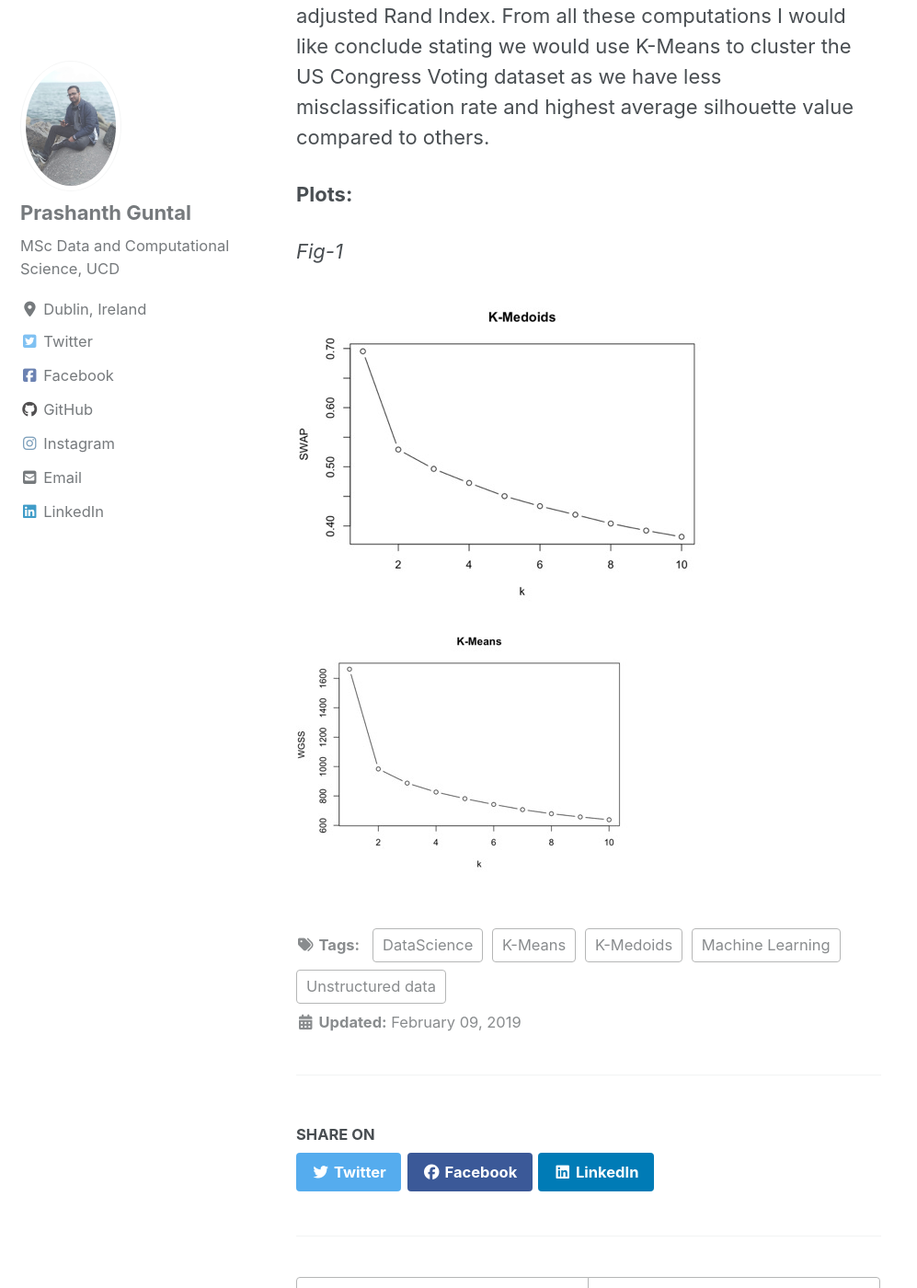
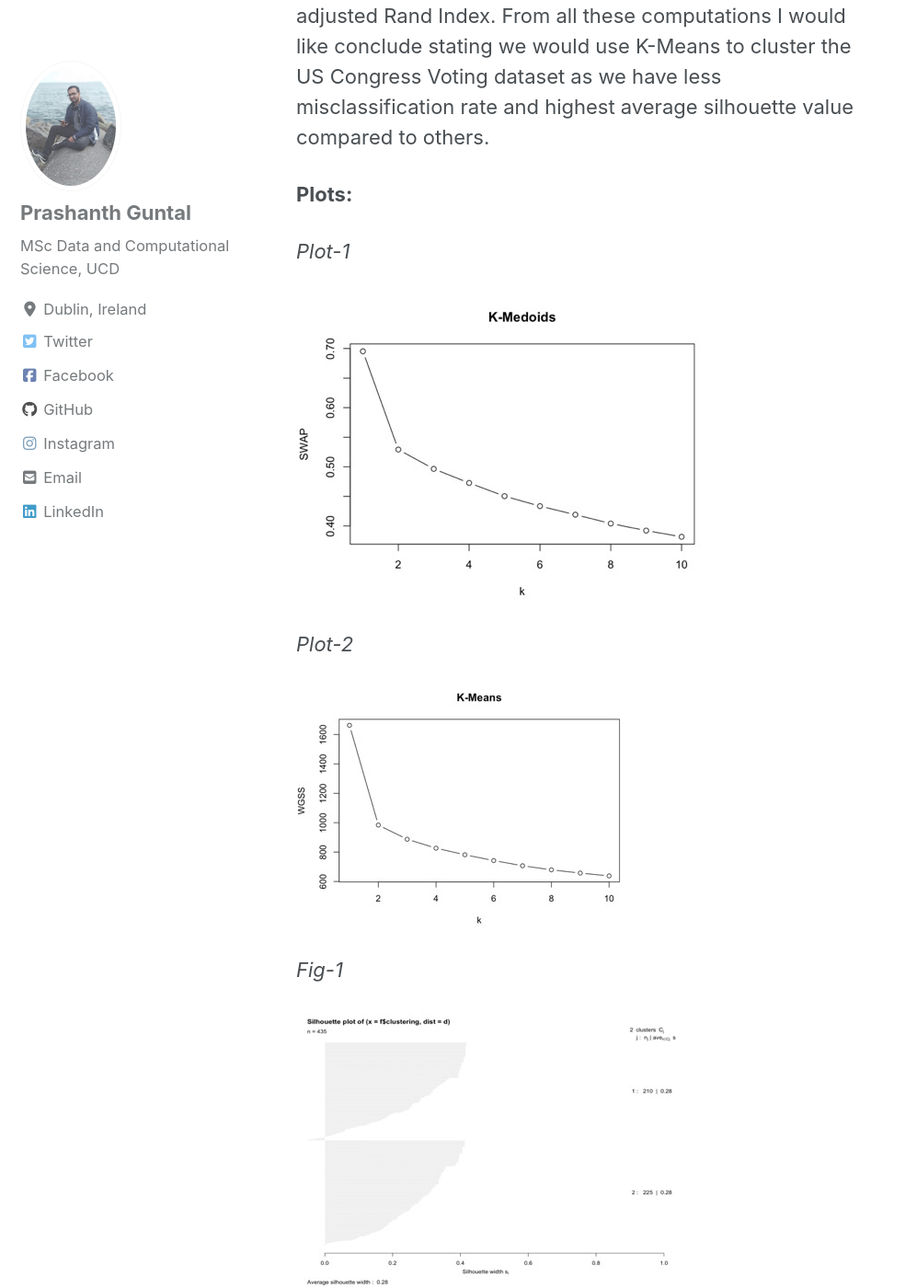
Before and after one commit to MacPrash/prashanthguntal.github.io, a Jekyll site: the page built from _posts/2019-02-09-StudyonKMeansandKMedoids.md, in a window 1280 px wide and 1400 px high, scrolled down 8728 px. Shown: the whole window at 92% size, without its empty margins (0-997 px from the left). Built offline with Jekyll 4.4.1, drawn with Linux system fonts in a browser that asks for light colours; cached includes are drawn as plain includes; nearby versions of some CDN libraries.

Commit message:
Adding all the images

```diff
--- a/_posts/2019-02-09-StudyonKMeansandKMedoids.md
+++ b/_posts/2019-02-09-StudyonKMeansandKMedoids.md
@@ -85,9 +85,18 @@
 
 **Plots:**
 
-*Fig-1*
+*Plot-1*
 
 <img src="{{ site.url }}{{ site.baseurl }}/images/Kmeans/Picture5.jpg" alt="Picture1">
 
+*Plot-2*
 
 <img src="{{ site.url }}{{ site.baseurl }}/images/Kmeans/Picture2.jpg" alt="Picture2">
+
+*Fig-1*
+
+<img src="{{ site.url }}{{ site.baseurl }}/images/Kmeans/Picture3.jpg" alt="Picture2">
+
+*Fig-2*
+
+<img src="{{ site.url }}{{ site.baseurl }}/images/Kmeans/Picture4.jpg" alt="Picture2">
```
Also changed, not shown: images/Kmeans/Picture3.jpg (added), images/Kmeans/Picture4.jpg (added).
